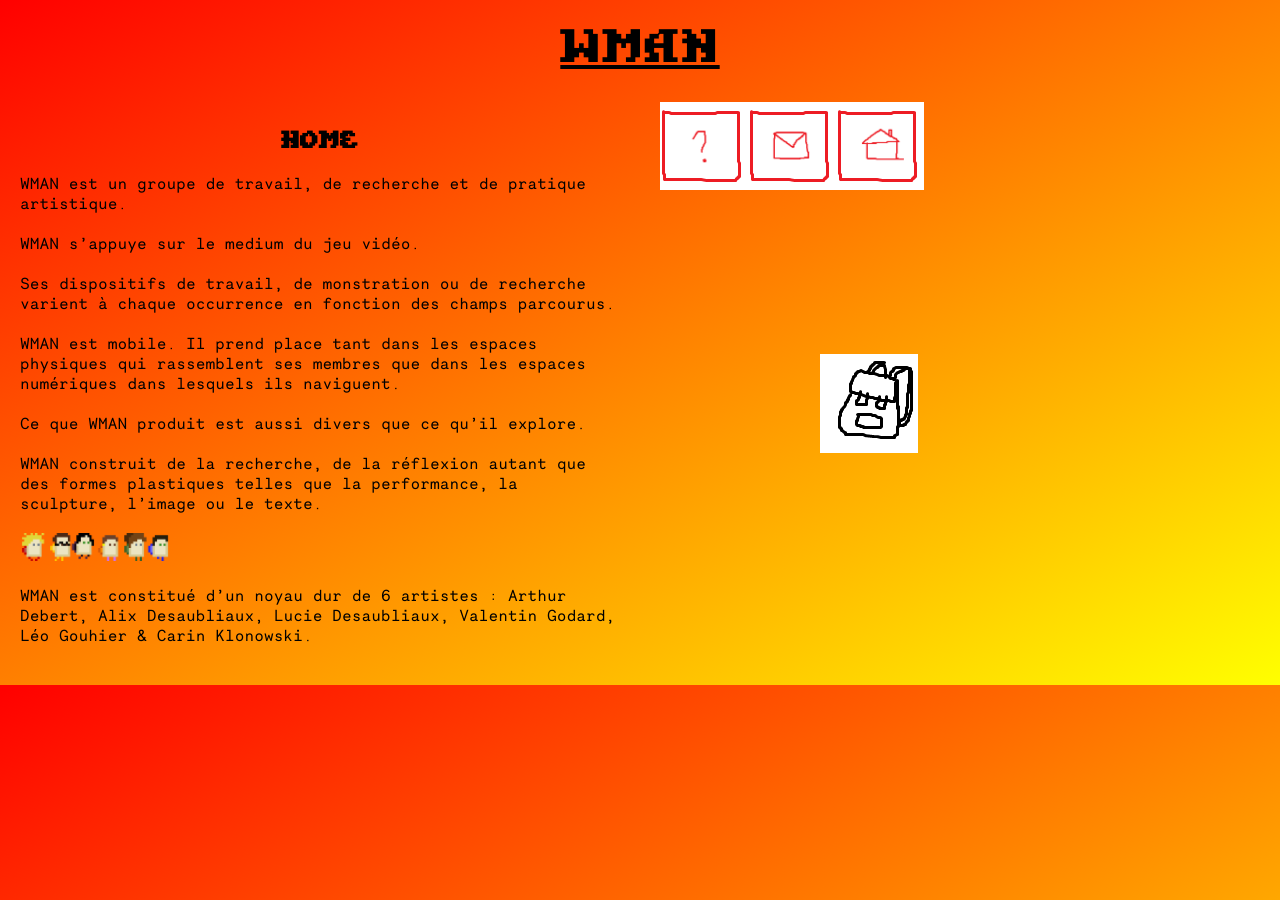
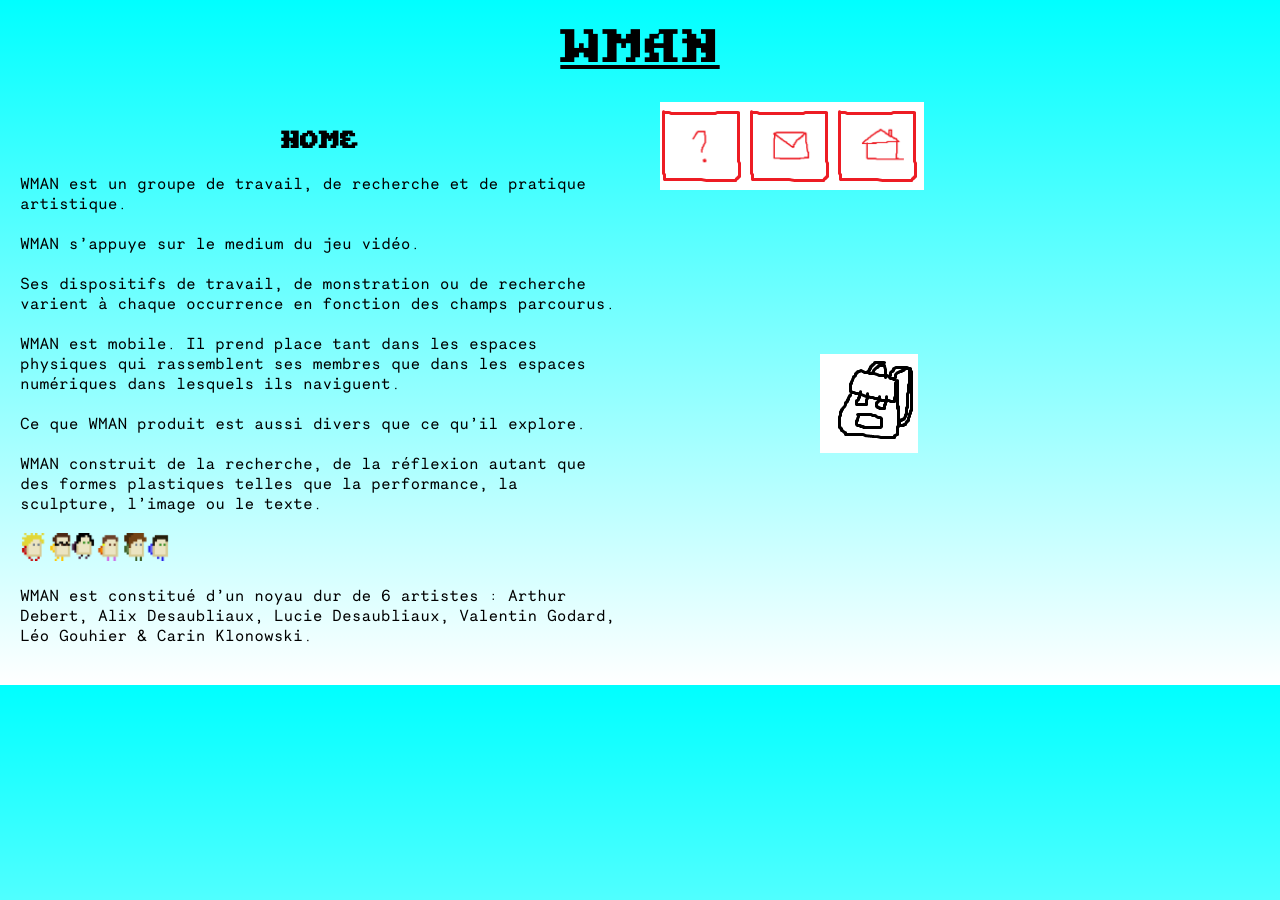
Before and after one commit to WMAN-guild/wman, a Jekyll site: the page built from index.markdown, in a window 1280 px wide. Built offline with Jekyll 4.4.1, drawn with Linux system fonts in a browser that asks for light colours; some web fonts are replaced.

Commit message:
Update _base.scss

```diff
--- a/_sass/minima/_base.scss
+++ b/_sass/minima/_base.scss
@@ -34,7 +34,7 @@ url("https://pquod.github.io/wman//fonts/Necto-Mono.woff2") format("woff2");
 
 body{
 	font-family: "Necto-Mono";
-background-image: linear-gradient(to bottom right, red, yellow);
+background-image: linear-gradient(to bottom, cyan, white);
 }
 
 a{
```
